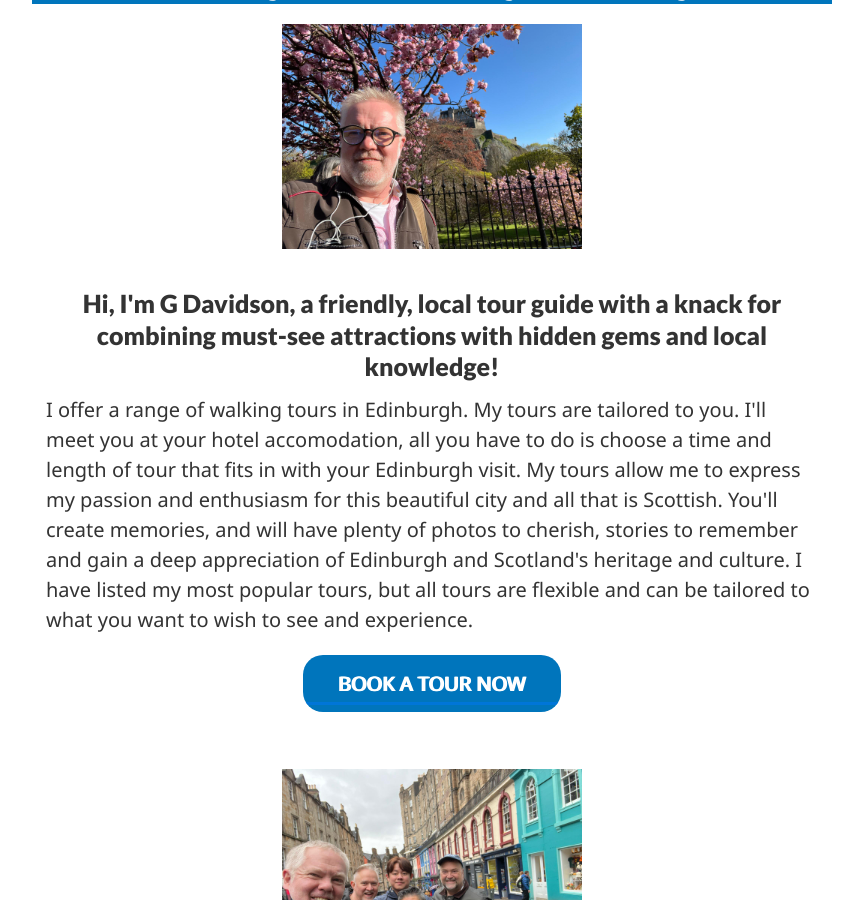
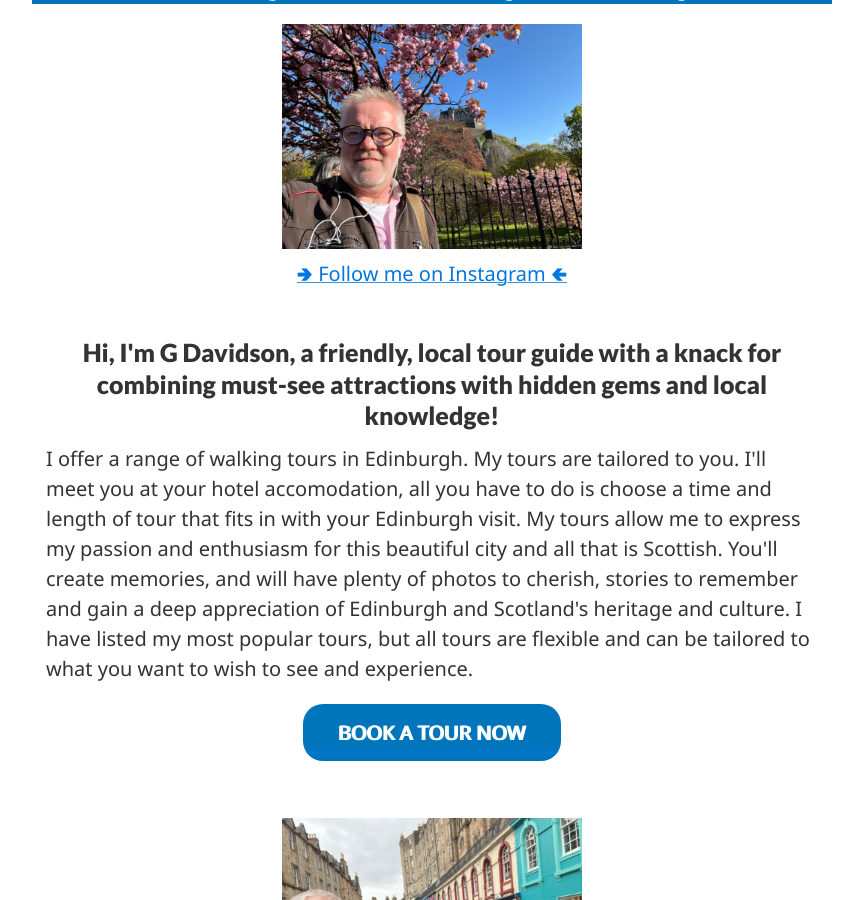
Before and after one commit to gdweegee/gdweegee.github.io, a Jekyll site: the page built from index.html, in a window 1280 px wide and 900 px high, scrolled down 621 px. Shown: the whole window, without its empty margins (208-1071 px from the left). Built offline with Jekyll 4.4.1, drawn with Linux system fonts in a browser that asks for light colours; the list of posts is cut into pages by our own code.

Commit message:
added back insta link

```diff
--- a/index.html
+++ b/index.html
@@ -11,6 +11,7 @@ layout: default
 </div>
 
 <img class="img-center" style="max-width: 300px;" src="images/gmain2.jpeg">
+<p class="quote"><a href="https://www.instagram.com/thesociablescot/"> 🢂 Follow me on Instagram 🢀</a></p>
 
 <div class="container">
   <h3 style="text-align: center;">Hi, I'm G Davidson, a friendly, local tour guide with a knack for combining must-see attractions with hidden gems and local knowledge!</h3>
```
